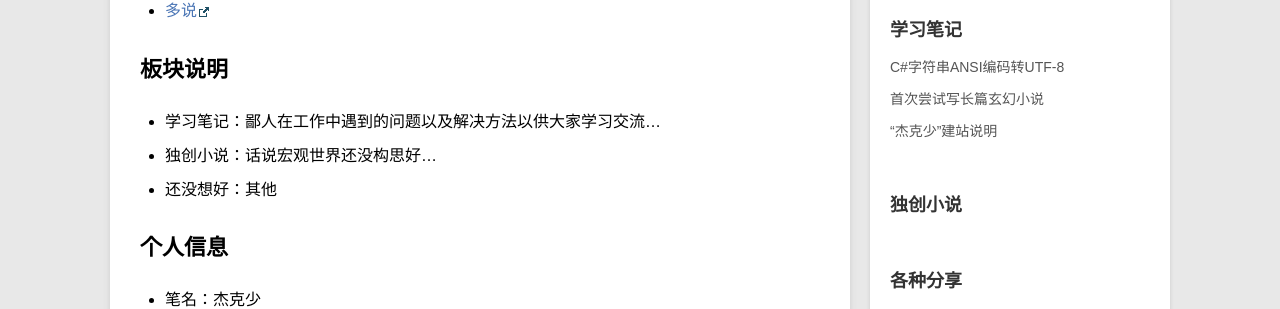
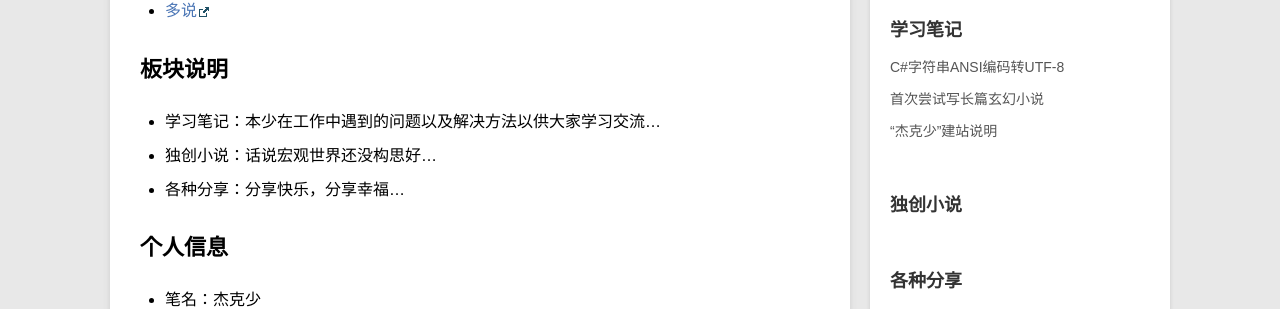
Before and after one commit to liaoweijie/liaoweijie.github.io, a Jekyll site: the page built from _posts/learn/2015-1-28-learn-0.md, in a window 1280 px wide. Shown: the part 529-838 px from the top of the page. Built offline with Jekyll 4.4.1, drawn with Linux system fonts in a browser that asks for light colours; Markdown is read by kramdown in place of the engine named in the settings; comment, search, counter and statistics services are not loaded.

Commit message:
修改文章

```diff
--- a/_posts/learn/2015-1-28-learn-0.md
+++ b/_posts/learn/2015-1-28-learn-0.md
@@ -19,9 +19,9 @@ description:
 
 ## 板块说明
 
-* 学习笔记：鄙人在工作中遇到的问题以及解决方法以供大家学习交流...
+* 学习笔记：本少在工作中遇到的问题以及解决方法以供大家学习交流...
 * 独创小说：话说宏观世界还没构思好...
-* 还没想好：其他
+* 各种分享：分享快乐，分享幸福...
 
 ## 个人信息
 
```
